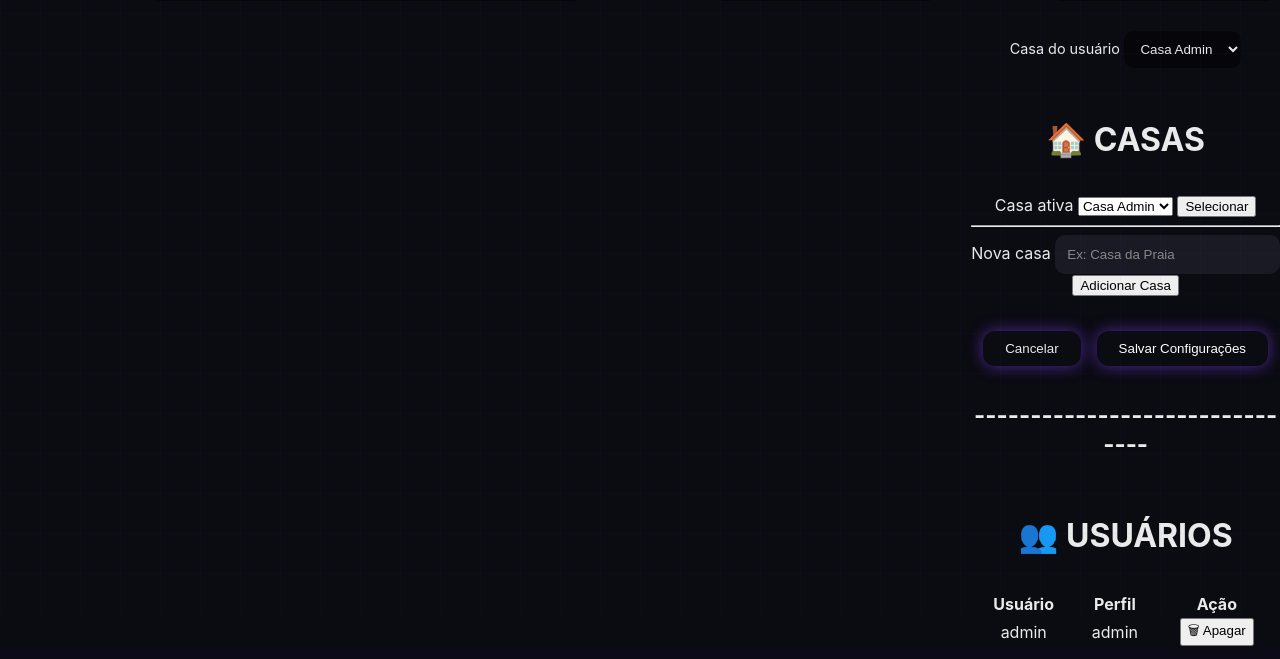
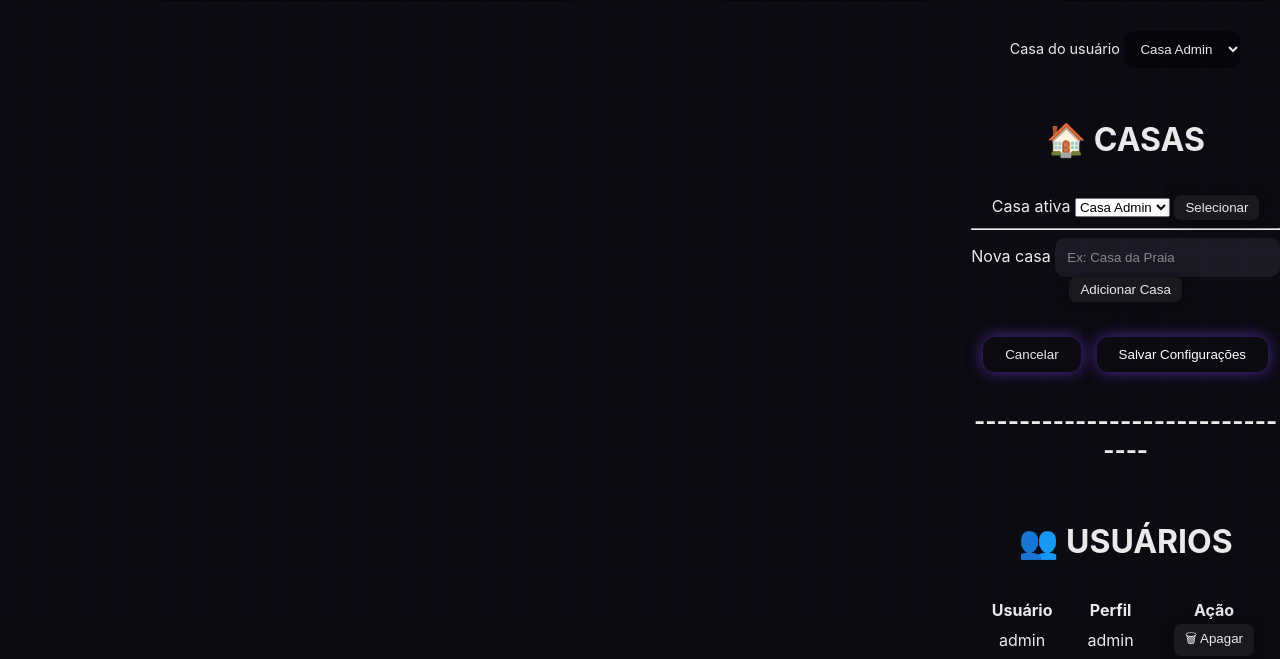
Before and after one commit to marcootavio2008/Aurora-dashboard, a Flask app: page /configs in a window 1280 px wide. Shown: the part 187-846 px from the top of the page. Run offline with Flask 3, Linux system fonts and the light colour scheme; the visitor is signed in with stand-in values (Sample User, id 1); data comes from the database, SQL or seed files in the repository; some libraries are stand-ins or nearby versions.

Commit message:
Update config.html

```diff
--- a/templates/config.html
+++ b/templates/config.html
@@ -37,13 +37,13 @@
   <label>Casa ativa</label>
   <select id="houseSelect"></select>
 
-  <button onclick="selecionarCasa()">Selecionar</button>
+  <button class="botoes-config" onclick="selecionarCasa()">Selecionar</button>
 
   <hr>
 
   <label>Nova casa</label>
   <input type="text" id="newHouseName" placeholder="Ex: Casa da Praia">
-  <button onclick="criarCasa()">Adicionar Casa</button>
+  <button class="botoes-config" onclick="criarCasa()">Adicionar Casa</button>
 </div>
 
 
@@ -164,7 +164,7 @@ async function carregarUsuarios() {
       <td>${u.username}</td>
       <td>${u.role}</td>
       <td>
-        <button onclick="apagarUsuario(${u.id})">🗑 Apagar</button>
+        <button class="botoes-config" onclick="apagarUsuario(${u.id})">🗑 Apagar</button>
       </td>
     `;
 
```
